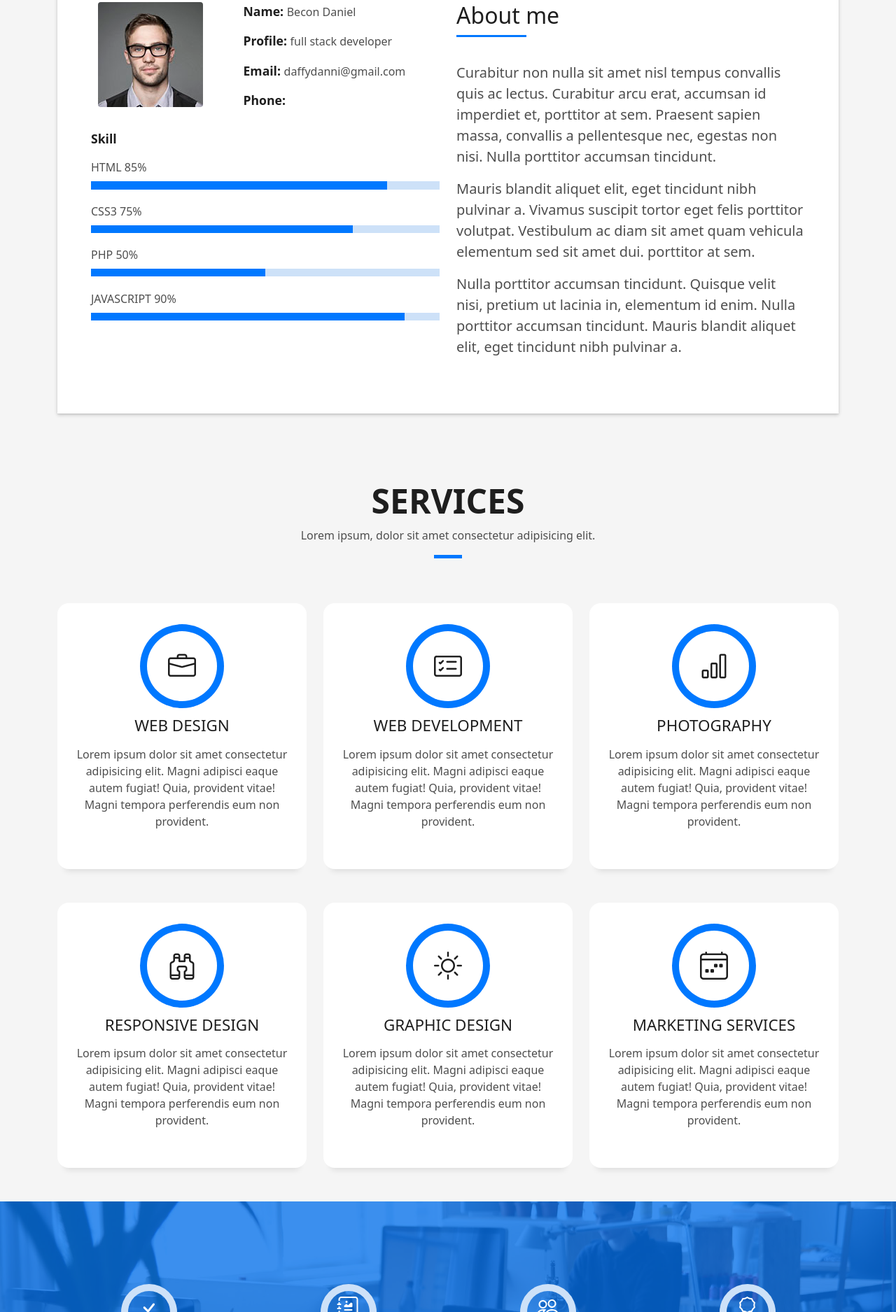
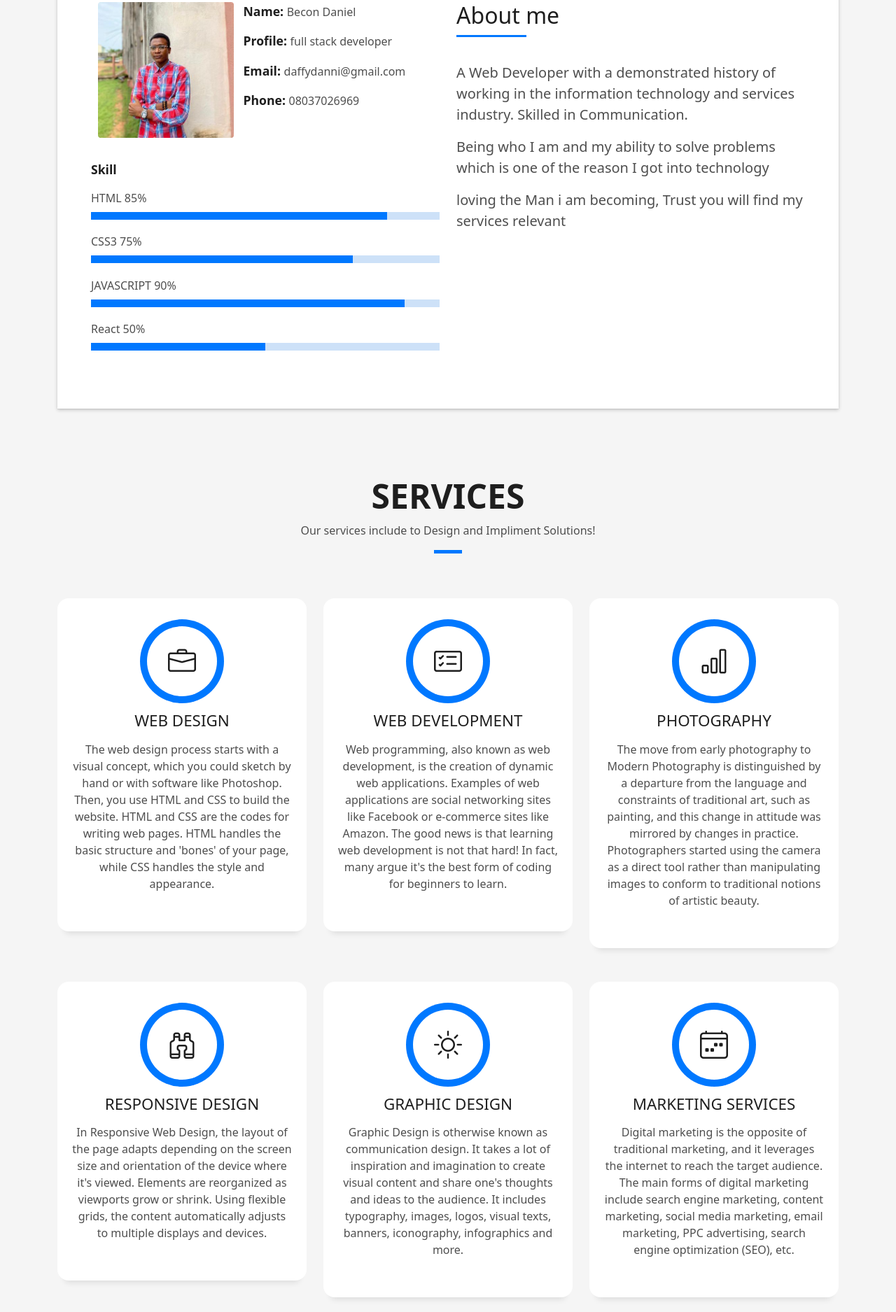
Before and after one commit to 2021BTech/portfolio, a website: page index.html in a window 1280 px wide. Shown: the part 925-2800 px from the top of the page at 70% size. Drawn offline with Linux system fonts and the light colour scheme.

Commit message:
service update

```diff
--- a/assets/js/main.js
+++ b/assets/js/main.js
@@ -1,9 +1,3 @@
-/**
-* Template Name: DevFolio - v4.7.1
-* Template URL: https://bootstrapmade.com/devfolio-bootstrap-portfolio-html-template/
-* Author: BootstrapMade.com
-* License: https://bootstrapmade.com/license/
-*/
 (function() {
   "use strict";
 
--- a/index.html
+++ b/index.html
@@ -10,7 +10,7 @@
   <meta content="" name="keywords">
 
   <!-- Favicons -->
-  <link href="assets/img/favicon.png" rel="icon">
+  <link href="assets/img/favicon.ico" rel="icon">
   <link href="assets/img/apple-touch-icon.png" rel="apple-touch-icon">
 
   <!-- Vendor CSS Files -->
@@ -41,30 +41,31 @@
           <li><a class="nav-link scrollto" href="#services">Services</a></li>
           <li><a class="nav-link scrollto " href="#work">Work</a></li>
           <li><a class="nav-link scrollto " href="#blog">Blog</a></li>
-          <li class="dropdown"><a href="#"><span>Drop Down</span> <i class="bi bi-chevron-down"></i></a>
+          <li class="dropdown"><a href="#"><span> Road Map </span> <i class="bi bi-chevron-down"></i></a>
             <ul>
-              <li><a href="#">Drop Down 1</a></li>
-              <li class="dropdown"><a href="#"><span>Deep Drop Down</span> <i class="bi bi-chevron-right"></i></a>
+              <li><a href="#">HTML</a></li>
+              <li class="dropdown"><a href="#"><span>Javascript</span> <i class="bi bi-chevron-right"></i></a>
                 <ul>
-                  <li><a href="#">Deep Drop Down 1</a></li>
-                  <li><a href="#">Deep Drop Down 2</a></li>
-                  <li><a href="#">Deep Drop Down 3</a></li>
-                  <li><a href="#">Deep Drop Down 4</a></li>
-                  <li><a href="#">Deep Drop Down 5</a></li>
+                  <li><a href="#">Data Types</a></li>
+                  <li><a href="#">Arrays</a></li>
+                  <li><a href="#">Objects</a></li>
+                  <li><a href="#">Functions</a></li>
+                  <li><a href="#">DOM</a></li>
                 </ul>
               </li>
-              <li><a href="#">Drop Down 2</a></li>
-              <li><a href="#">Drop Down 3</a></li>
-              <li><a href="#">Drop Down 4</a></li>
+              <li><a href="#"> CSS </a></li>
+              <li><a href="#"> Git and Git Hub </a></li>
+              <li><a href="#"> Javascript Library </a></li>
             </ul>
           </li>
-          <li><a class="nav-link scrollto" href="#contact">Contact</a></li>
+          <li><a class="nav-link scrollto" href="#contact"> Contact </a></li>
         </ul>
         <i class="bi bi-list mobile-nav-toggle"></i>
-      </nav><!-- .navbar -->
-
+      </nav>
+      <!-- .navbar -->
     </div>
-  </header><!-- End Header -->
+  </header>
+  <!-- End Header -->
 
   <!-- ======= Hero Section ======= -->
   <div id="hero" class="hero route bg-image" style="background-image: url(assets/img/hero-bg.jpg)">
@@ -73,7 +74,7 @@
       <div class="table-cell">
         <div class="container">
           <!--<p class="display-6 color-d">Hello, world!</p>-->
-          <h1 class="hero-title mb-4">I am Becon Daniel</h1>
+          <h1 class="hero-title mb-4">I am Becon Daniel a</h1>
           <p class="hero-subtitle"><span class="typed" data-typed-items="Designer, Developer, Freelancer, Photographer"></span></p>
           <!-- <p class="pt-3"><a class="btn btn-primary btn js-scroll px-4" href="#about" role="button">Learn More</a></p> -->
         </div>
@@ -94,7 +95,7 @@
                   <div class="row">
                     <div class="col-sm-6 col-md-5">
                       <div class="about-img">
-                        <img src="assets/img/testimonial-2.jpg" class="img-fluid rounded b-shadow-a" alt="">
+                        <img src="assets/img/daffy.jpg" class="img-fluid rounded b-shadow-a" alt="">
                       </div>
                     </div>
                     <div class="col-sm-6 col-md-7">
@@ -102,7 +103,7 @@
                         <p><span class="title-s">Name: </span> <span>Becon Daniel</span></p>
                         <p><span class="title-s">Profile: </span> <span>full stack developer</span></p>
                         <p><span class="title-s">Email: </span> <span>daffydanni@gmail.com</span></p>
-                        <p><span class="title-s">Phone: </span> <span></span></p>
+                        <p><span class="title-s">Phone: </span> <span>08037026969</span></p>
                       </div>
                     </div>
                   </div>
@@ -116,13 +117,13 @@
                     <div class="progress">
                       <div class="progress-bar" role="progressbar" style="width: 75%" aria-valuenow="75" aria-valuemin="0" aria-valuemax="100"></div>
                     </div>
-                    <span>PHP</span> <span class="pull-right">50%</span>
-                    <div class="progress">
-                      <div class="progress-bar" role="progressbar" style="width: 50%" aria-valuenow="50" aria-valuemin="0" aria-valuemax="100"></div>
-                    </div>
                     <span>JAVASCRIPT</span> <span class="pull-right">90%</span>
                     <div class="progress">
                       <div class="progress-bar" role="progressbar" style="width: 90%" aria-valuenow="90" aria-valuemin="0" aria-valuemax="100"></div>
+                    </div>
+                    <span>React</span> <span class="pull-right">50%</span>
+                    <div class="progress">
+                      <div class="progress-bar" role="progressbar" style="width: 50%" aria-valuenow="50" aria-valuemin="0" aria-valuemax="100"></div>
                     </div>
                   </div>
                 </div>
@@ -134,20 +135,14 @@
                       </h5>
                     </div>
                     <p class="lead">
-                      Curabitur non nulla sit amet nisl tempus convallis quis ac lectus. Curabitur arcu erat, accumsan id
-                      imperdiet et, porttitor
-                      at sem. Praesent sapien massa, convallis a pellentesque nec, egestas non nisi. Nulla
-                      porttitor accumsan tincidunt.
+                      A Web Developer with a demonstrated history of working in the information technology and services industry.
+                      Skilled in Communication.
                     </p>
                     <p class="lead">
-                      Mauris blandit aliquet elit, eget tincidunt nibh pulvinar a. Vivamus suscipit tortor eget felis
-                      porttitor volutpat. Vestibulum
-                      ac diam sit amet quam vehicula elementum sed sit amet dui. porttitor at sem.
+                      Being who I am and my ability to solve problems which is one of the reason I got into technology
                     </p>
                     <p class="lead">
-                      Nulla porttitor accumsan tincidunt. Quisque velit nisi, pretium ut lacinia in, elementum id enim.
-                      Nulla porttitor accumsan
-                      tincidunt. Mauris blandit aliquet elit, eget tincidunt nibh pulvinar a.
+                      loving the Man i am becoming, Trust you will find my services relevant
                     </p>
                   </div>
                 </div>
@@ -156,7 +151,8 @@
           </div>
         </div>
       </div>
-    </section><!-- End About Section -->
+    </section>
+    <!-- End About Section -->
 
     <!-- ======= Services Section ======= -->
     <section id="services" class="services-mf pt-5 route">
@@ -168,7 +164,7 @@
                 Services
               </h3>
               <p class="subtitle-a">
-                Lorem ipsum, dolor sit amet consectetur adipisicing elit.
+                Our services include to Design and Impliment Solutions!
               </p>
               <div class="line-mf"></div>
             </div>
@@ -183,9 +179,9 @@
               <div class="service-content">
                 <h2 class="s-title">Web Design</h2>
                 <p class="s-description text-center">
-                  Lorem ipsum dolor sit amet consectetur adipisicing elit. Magni adipisci eaque autem fugiat! Quia,
-                  provident vitae! Magni
-                  tempora perferendis eum non provident.
+                  The web design process starts with a visual concept, which you could sketch by hand or with software like Photoshop.
+                  Then, you use HTML and CSS to build the website. HTML and CSS are the codes for writing web pages.
+                  HTML handles the basic structure and 'bones' of your page, while CSS handles the style and appearance.
                 </p>
               </div>
             </div>
@@ -198,9 +194,9 @@
               <div class="service-content">
                 <h2 class="s-title">Web Development</h2>
                 <p class="s-description text-center">
-                  Lorem ipsum dolor sit amet consectetur adipisicing elit. Magni adipisci eaque autem fugiat! Quia,
-                  provident vitae! Magni
-                  tempora perferendis eum non provident.
+                  Web programming, also known as web development, is the creation of dynamic web applications.
+                  Examples of web applications are social networking sites like Facebook or e-commerce sites like Amazon.
+                  The good news is that learning web development is not that hard! In fact, many argue it's the best form of coding for beginners to learn.
                 </p>
               </div>
             </div>
@@ -213,9 +209,8 @@
               <div class="service-content">
                 <h2 class="s-title">Photography</h2>
                 <p class="s-description text-center">
-                  Lorem ipsum dolor sit amet consectetur adipisicing elit. Magni adipisci eaque autem fugiat! Quia,
-                  provident vitae! Magni
-                  tempora perferendis eum non provident.
+                  The move from early photography to Modern Photography is distinguished by a departure from the language and constraints of traditional art, such as painting, and this change in attitude was mirrored by changes in practice.
+                  Photographers started using the camera as a direct tool rather than manipulating images to conform to traditional notions of artistic beauty.
                 </p>
               </div>
             </div>
@@ -228,9 +223,8 @@
               <div class="service-content">
                 <h2 class="s-title">Responsive Design</h2>
                 <p class="s-description text-center">
-                  Lorem ipsum dolor sit amet consectetur adipisicing elit. Magni adipisci eaque autem fugiat! Quia,
-                  provident vitae! Magni
-                  tempora perferendis eum non provident.
+                  In Responsive Web Design, the layout of the page adapts depending on the screen size and orientation of the device where it's viewed.
+                  Elements are reorganized as viewports grow or shrink. Using flexible grids, the content automatically adjusts to multiple displays and devices.
                 </p>
               </div>
             </div>
@@ -243,9 +237,8 @@
               <div class="service-content">
                 <h2 class="s-title">Graphic Design</h2>
                 <p class="s-description text-center">
-                  Lorem ipsum dolor sit amet consectetur adipisicing elit. Magni adipisci eaque autem fugiat! Quia,
-                  provident vitae! Magni
-                  tempora perferendis eum non provident.
+                  Graphic Design is otherwise known as communication design. It takes a lot of inspiration and imagination to create visual content and share one's thoughts and ideas to the audience.
+                  It includes typography, images, logos, visual texts, banners, iconography, infographics and more.
                 </p>
               </div>
             </div>
@@ -258,16 +251,16 @@
               <div class="service-content">
                 <h2 class="s-title">Marketing Services</h2>
                 <p class="s-description text-center">
-                  Lorem ipsum dolor sit amet consectetur adipisicing elit. Magni adipisci eaque autem fugiat! Quia,
-                  provident vitae! Magni
-                  tempora perferendis eum non provident.
+                  Digital marketing is the opposite of traditional marketing, and it leverages the internet to reach the target audience.
+                  The main forms of digital marketing include search engine marketing, content marketing, social media marketing, email marketing, PPC advertising, search engine optimization (SEO), etc.
                 </p>
               </div>
             </div>
           </div>
         </div>
       </div>
-    </section><!-- End Services Section -->
+    </section>
+    <!-- End Services Section -->
 
     <!-- ======= Counter Section ======= -->
     <div class="section-counter paralax-mf bg-image" style="background-image: url(assets/img/counters-bg.jpg)">
@@ -280,7 +273,7 @@
                 <span class="ico-circle"><i class="bi bi-check"></i></span>
               </div>
               <div class="counter-num">
-                <p data-purecounter-start="0" data-purecounter-end="450" data-purecounter-duration="1" class="counter purecounter"></p>
+                <p data-purecounter-start="0" data-purecounter-end="90" data-purecounter-duration="1" class="counter purecounter"></p>
                 <span class="counter-text">WORKS COMPLETED</span>
               </div>
             </div>
@@ -291,7 +284,7 @@
                 <span class="ico-circle"><i class="bi bi-journal-richtext"></i></span>
               </div>
               <div class="counter-num">
-                <p data-purecounter-start="0" data-purecounter-end="25" data-purecounter-duration="1" class="counter purecounter"></p>
+                <p data-purecounter-start="0" data-purecounter-end="5" data-purecounter-duration="1" class="counter purecounter"></p>
                 <span class="counter-text">YEARS OF EXPERIENCE</span>
               </div>
             </div>
@@ -302,7 +295,7 @@
                 <span class="ico-circle"><i class="bi bi-people"></i></span>
               </div>
               <div class="counter-num">
-                <p data-purecounter-start="0" data-purecounter-end="550" data-purecounter-duration="1" class="counter purecounter"></p>
+                <p data-purecounter-start="0" data-purecounter-end="100" data-purecounter-duration="1" class="counter purecounter"></p>
                 <span class="counter-text">TOTAL CLIENTS</span>
               </div>
             </div>
@@ -313,7 +306,7 @@
                 <span class="ico-circle"><i class="bi bi-award"></i></span>
               </div>
               <div class="counter-num">
-                <p data-purecounter-start="0" data-purecounter-end="48" data-purecounter-duration="1" class="counter purecounter"></p>
+                <p data-purecounter-start="0" data-purecounter-end="20" data-purecounter-duration="1" class="counter purecounter"></p>
                 <span class="counter-text">AWARD WON</span>
               </div>
             </div>
```
Also changed, not shown: assets/css/style.css (+1 -7 lines), assets/img/apple-touch-icon.png, assets/img/favicon.ico (added), assets/img/favicon.png (deleted).
